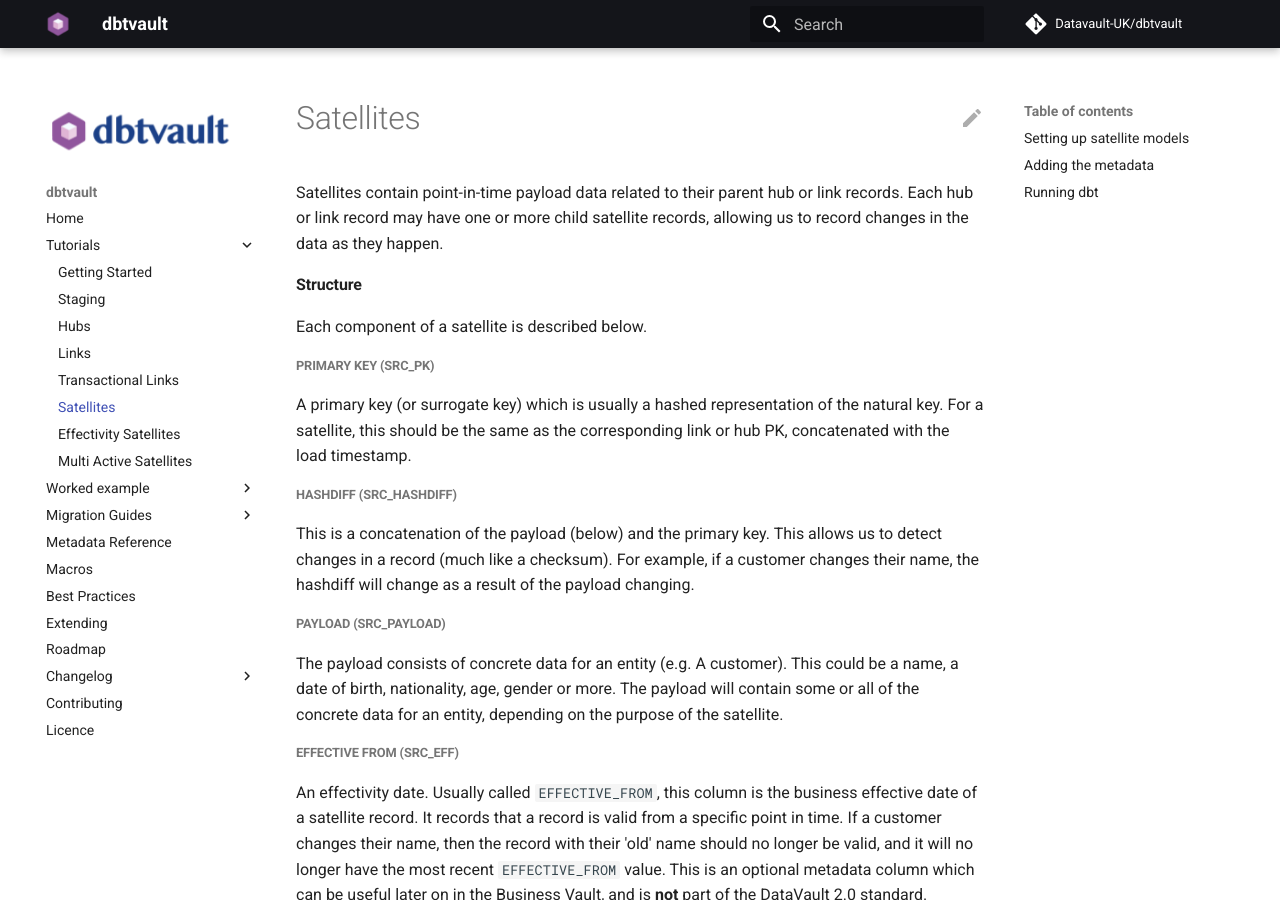
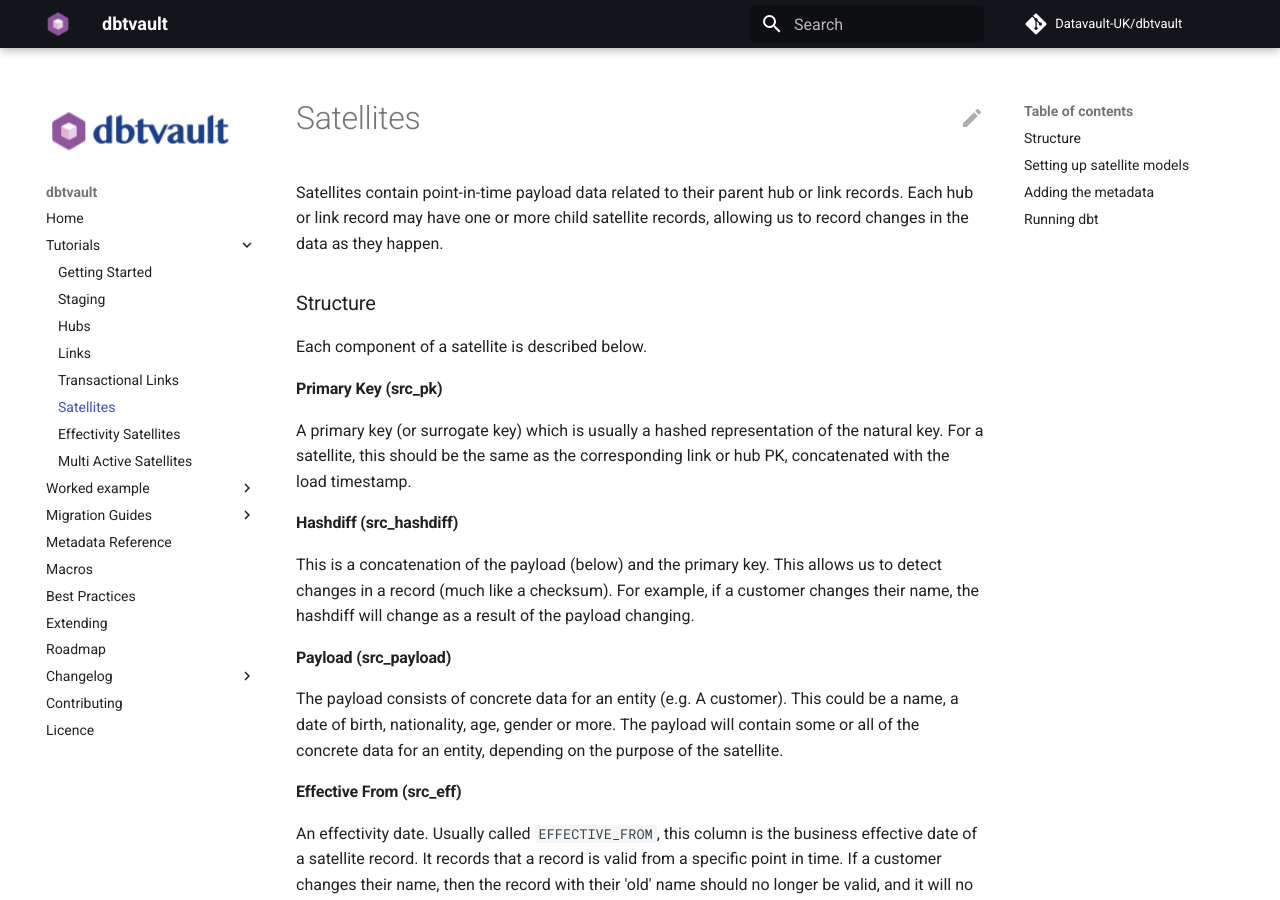
Before and after one commit to Datavault-UK/automate-dv-docs, an MkDocs documentation site: the page built from docs/tutorial/tut_satellites.md, in a window 1280 px wide and 900 px high. Built offline with MkDocs 1.6.1 and Material for MkDocs 9.7.7, drawn with Linux system fonts in a browser that asks for light colours; comment, search, counter and statistics services are not loaded.

Commit message:
WIP Satellite tutorial cleanup

```diff
--- a/docs/tutorial/tut_satellites.md
+++ b/docs/tutorial/tut_satellites.md
@@ -2,25 +2,25 @@
 Each hub or link record may have one or more child satellite records, allowing us to record changes in
 the data as they happen.
 
-#### Structure
+### Structure
 
 Each component of a satellite is described below.
 
-##### Primary Key (src_pk)
+#### Primary Key (src_pk)
 A primary key (or surrogate key) which is usually a hashed representation of the natural key.
 For a satellite, this should be the same as the corresponding link or hub PK, concatenated with the load timestamp.
 
-##### Hashdiff (src_hashdiff)
+#### Hashdiff (src_hashdiff)
 This is a concatenation of the payload (below) and the primary key. This allows us to
 detect changes in a record (much like a checksum). For example, if a customer changes their name, the hashdiff
 will change as a result of the payload changing.
 
-##### Payload (src_payload)
+#### Payload (src_payload)
 The payload consists of concrete data for an entity (e.g. A customer). This could be
 a name, a date of birth, nationality, age, gender or more. The payload will contain some or all of the
 concrete data for an entity, depending on the purpose of the satellite.
 
-##### Effective From (src_eff)
+#### Effective From (src_eff)
 An effectivity date. Usually called `EFFECTIVE_FROM`, this column is the business effective date of a
 satellite record. It records that a record is valid from a specific point in time.
 If a customer changes their name, then the record with their 'old' name should no longer be valid, and it will no
```
